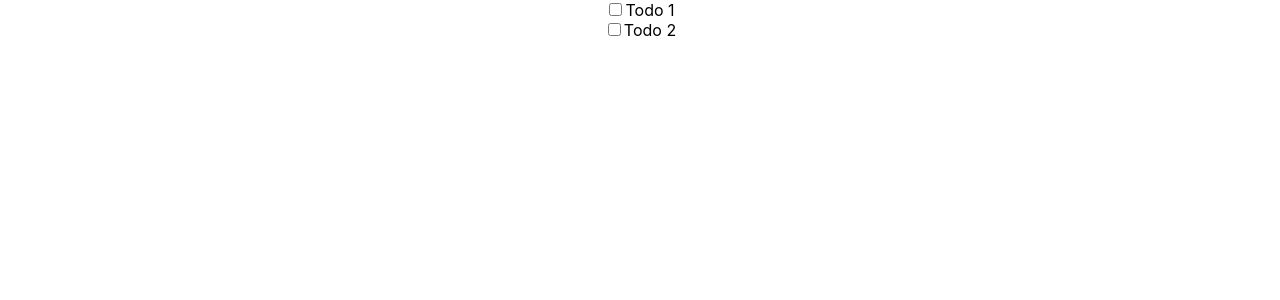
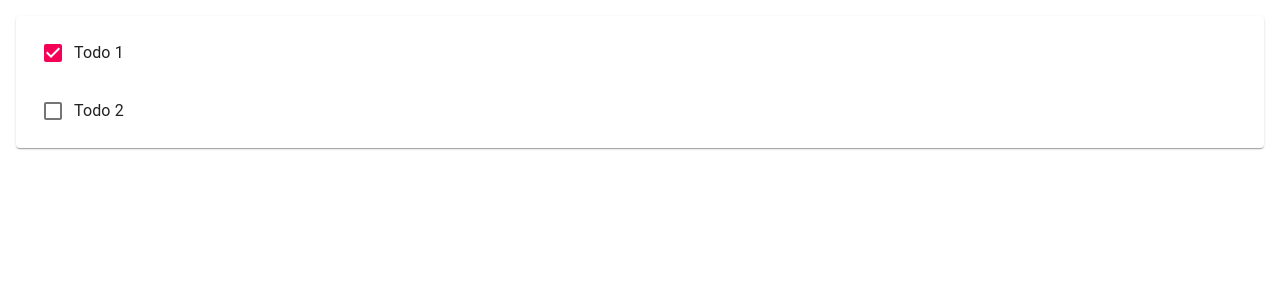
Before and after one commit to donut74/todo-react-app, a React (Create React App) app: page / in a window 1280 px wide. Shown: the top 300 px of the page. Built offline with nearby package versions, Linux system fonts and the light colour scheme.

Commit message:
8(4~5). React에서 리스트 렌더링하기

```diff
--- a/src/App.js
+++ b/src/App.js
@@ -1,24 +1,31 @@
 import React from 'react';
 import Todo from './Todo';
+import {Paper, List}from "@material-ui/core";
 import './App.css';
-
 class App extends React.Component {
   constructor(props){ //매개변수 props 생성자
     super(props); // 매개변수 pros 초기화
     this.state ={ // item 에 item.id, item.title, item.done 매개변수 이름과 값 할당
       items :[
-        {id:0, title:"Todo 1 ", done:false},
+        {id:0, title:"Todo 1 ", done:true},
         {id:1, title:"Todo 2 ", done:false},
       ],
     };
   }
   render(){
-  // 자바스크립트가 제공하는 map 함수를 이용해서 배열을 반복해 <Todo /> 컴포넌트를 여러 개 생성한다.
-
-    var todoItems =this.state.items.map((item,idx)=>(
-      <Todo item={item} key={item.id}/>
-    ));
+    //todoItems에 this.state.items.length 가 0보다 크다면 true 이므로 && 뒤에 값을 넘겨준다.
+    // totoItem = this.state.items.length > 0 ? (<Paper></Paper>):""; 이렇게 해도 같은 결과이다. 조건선택문 ? ternary operator
+    var todoItems =this.state.items.length >0 &&(
+      <Paper style={{margin:16}}>
+        <List>
+        {this.state.items.map((item,idx)=>(
+        <Todo item={item} key={item.id}/>
+        ))}
+        </List>
+      </Paper>
+    );
     // 생성된 컴포넌트 JSX를 리턴한다.
-    return <div className="App">{todoItems}</div>; }
+    return <div className="App">{todoItems}</div>;
+  }
 }
 export default App;
--- a/src/Todo.js
+++ b/src/Todo.js
@@ -1,21 +1,16 @@
 import React from 'react';
-class Todo extends React.Component {
-    constructor(props){
-        super(props);
-        this.state ={ item: props.item }; // 매개변수 item 의 변수/값을 item에 대입
-    }
-    render(){
-        return (
-            <div className="Todo">
-                <input
-                    type="checkbox"
-                    id={this.state.item.id} // item.id 값으로 렌더링하란 의미(JPX)
-                    name={this.state.item.id}
-                    checked={this.state.item.done} // item.done 값으로 렌더링하란 의미
-                />
-                 <label for={this.state.item.id}>{this.state.item.title}</label>
-            </div>
-        );
-    }
+import {ListItem, ListItemText, InputBase, Checkbox}from "@material-ui/core";
+class Todo extends React.Component { constructor(props){ super(props); this.state ={ item: props.item }; // 매개변수 item 의 변수/값을 item에 대입
+ }
+ render(){ const item =this.state.item; return (
+ <ListItem>
+ <Checkbox checked={item.done}/>
+ <ListItemText>
+ <InputBase
+ inputProps={{"aria-label":"naked"}} type="text"
+ id={item.id} name={item.id} value={item.title} multiline={true} fullWidth={true} />
+ </ListItemText>
+ </ListItem>
+ ); }
 }
-export default Todo;
+export default Todo
```
